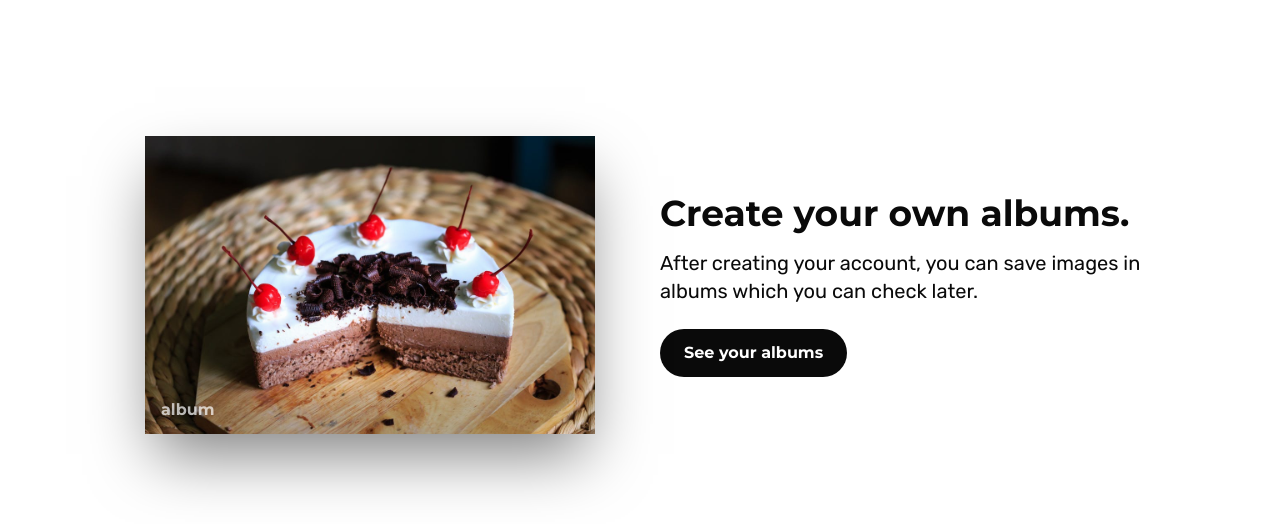
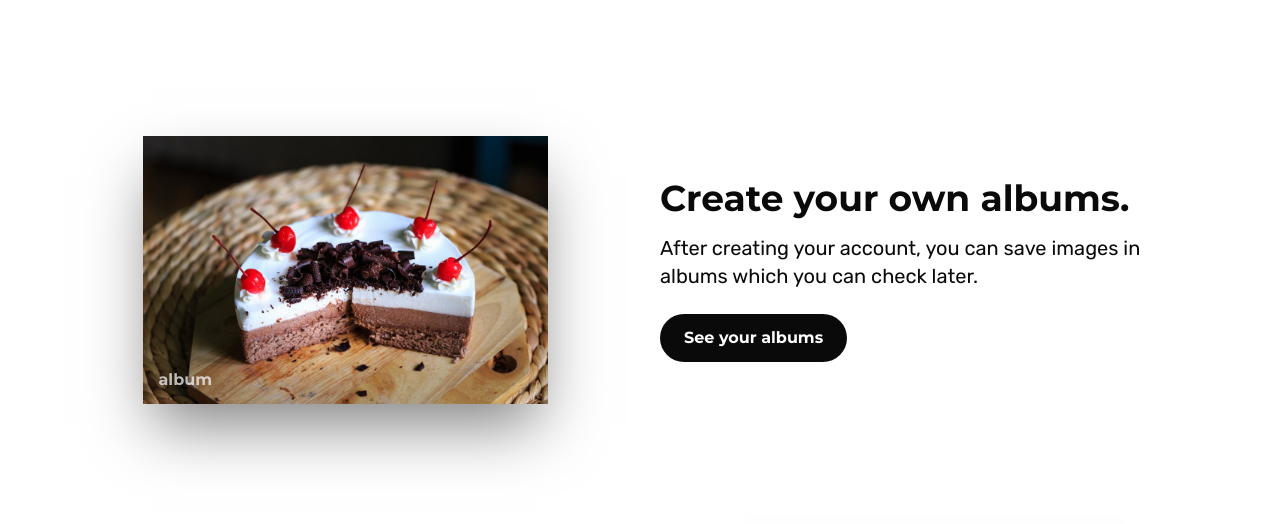
Before and after one commit to malkiii/scatch, a Next.js app: page / in a window 1280 px wide. Shown: the part 1340-1864 px from the top of the page. Built offline with nearby package versions, Linux system fonts and the light colour scheme; some icons are missing.

Commit message:
- Preload the next album image in the album slidshow.

```diff
--- a/components/Home/AlbumsSection.tsx
+++ b/components/Home/AlbumsSection.tsx
@@ -36,32 +36,32 @@ const animationProps = {
 const AlbunmsContainer: FC = () => {
   const albumsNumber = 4;
   const [albumIndex, setAlbumIndex] = useInterval(albumsNumber, 2800);
-  const imageIndex = albumIndex == -1 ? 1 : albumIndex + 1;
-  const albumImageURL = `/assets/albums-section/image-${imageIndex}.jpeg`;
-
-  useEffect(() => {
-    const images = new Array(albumsNumber).fill(null);
-    images.forEach((_, index) => {
-      const img = new Image();
-      img.src = `/assets/albums-section/image-${index + 1}.jpeg`;
-    });
-  }, []);
+  const imageIndex = albumIndex == -1 ? 0 : albumIndex;
+  function albumImageURL(index: number) {
+    return `url(/assets/albums-section/image-${index + 1}.jpeg)`;
+  }
 
   return (
     <motion.div
       {...animationProps}
-      className="group relative w-full md:w-[500px] mt-10 lg:group-hover:rotate-3d-right transition-transform duration-300"
+      className="relative w-full md:w-[500px] mt-10"
     >
+      <div className="relative w-[90%] lg:group-hover:rotate-3d-right transition-transform duration-300">
         <motion.div
           variants={albumVariants}
           className="album-image"
-        style={{ backgroundImage: `url(${albumImageURL})` }}
+          style={{ backgroundImage: albumImageURL(imageIndex) }}
           onUpdate={() => setAlbumIndex(0)}
         >
           <span className="absolute bottom-3 left-4 opacity-70 font-bold">
             album
           </span>
         </motion.div>
+        <div
+          className="absolute w-4/5 h-4/5 inset-0 m-auto -z-20 bg-cover bg-no-repeat"
+          style={{ backgroundImage: albumImageURL(imageIndex + 1) }}
+        ></div>
+      </div>
     </motion.div>
   );
 };
```
Lines whose indentation alone changed are shown as unchanged.
